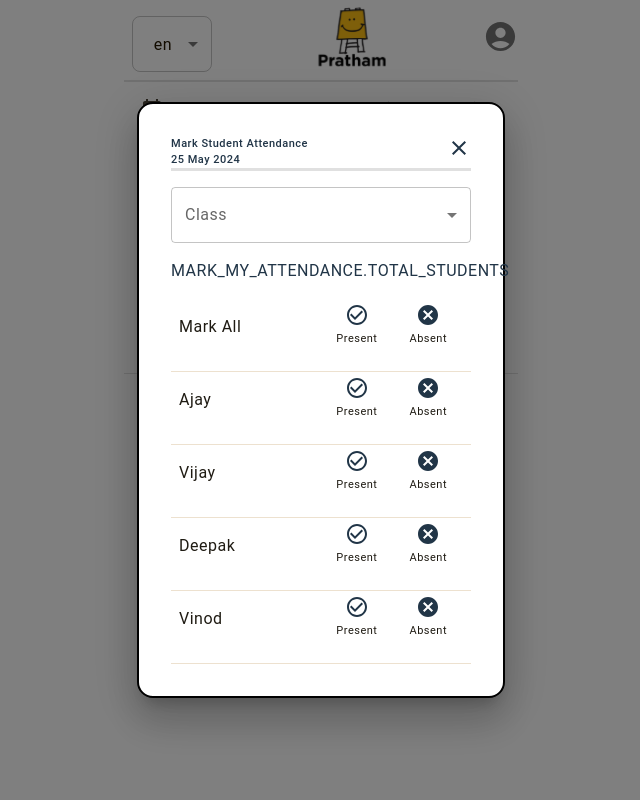
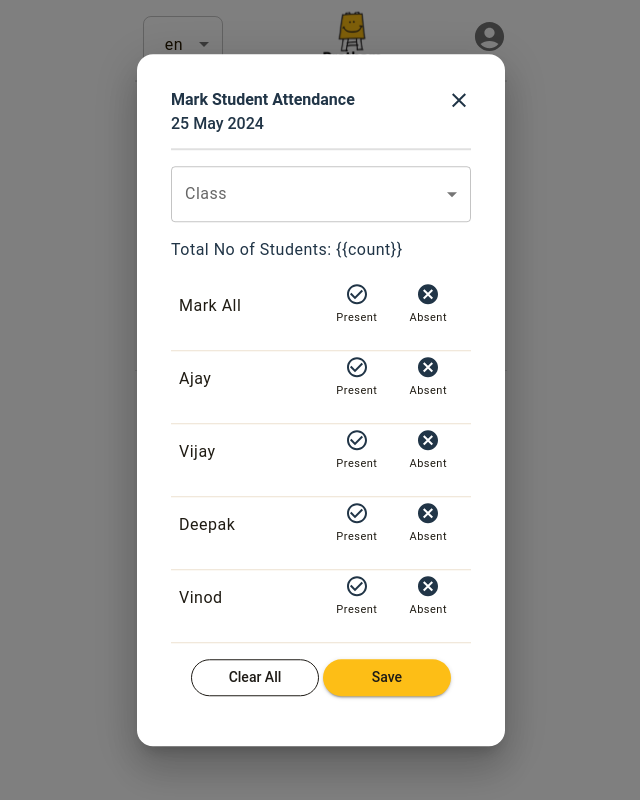
Before and after one commit to tekdi/shiksha-components, a React (Vite) app: page /dashboard in a window 1280 px wide. Both pictures are taken after a click on the button "Mark Student Attendance". Shown: the whole page, without its empty margins (319-959 px from the left). Built offline with nearby package versions, Linux system fonts and the light colour scheme.

Commit message:
Issue 215816 chore: Updated styling, buttons of dashboard page and added translations

```diff
--- a/src/pages/Dashboard.tsx
+++ b/src/pages/Dashboard.tsx
@@ -6,7 +6,6 @@ import {
   FormControl,
   InputLabel,
   MenuItem,
-  Link,
   Select,
   SelectChangeEvent,
   Stack,
@@ -59,31 +58,40 @@ const Dashboard: React.FC<DashboardProps> = () => {
           <Typography marginBottom={'0px'}>Ongoing: Foundation Course (May to Sep)</Typography>
         </Box>
         <Box
-          border={'1px solid black'}
-          height={'auto'}
-          width={'18.5rem'}
-          padding={'2rem'}
-          borderRadius={'2rem'}
-          bgcolor={'black'}
-          textAlign={'left'}
+          border={"1px solid black"}
+          height={"auto"}
+          width={"auto"}
+          padding={"1rem"}
+          borderRadius={"1rem"}
+          bgcolor={"black"}
+          textAlign={"left"}
         >
-          <Typography marginBottom={'0px'} sx={{ color: theme.palette.warning['A400'] }}>
-            {' '}
-            {t('COMMON.MARK_MY_ATTENDANCE')}
+          <Typography  marginBottom={"0px"} sx={{color: theme.palette.warning["A400"]}} style={{fontWeight:"800", fontSize:'1.2rem'}}>
+            {t("COMMON.MARK_MY_ATTENDANCE")}
           </Typography>
-          <Typography sx={{ color: theme.palette.warning['A400'] }}>25 May 2024</Typography>
-          <Stack direction="row" spacing={1} marginTop={1} justifyContent={'space-between'}>
-            <Link href="#" sx={{ color: theme.palette.primary.main }}>
-              {t('DASHBOARD.HISTORY')}
-            </Link>
-            <Button variant="contained" color="primary">
-              {t('COMMON.MARK_MY_ATTENDANCE')}
+          <Typography sx={{color: theme.palette.warning["A400"]}}>25 May 2024</Typography>
+          <Stack
+            direction="row"
+            spacing={1}
+            marginTop={1}
+            justifyContent={"space-between"}
+          >
+            <Button variant="text" sx={{color: theme.palette.primary.main}}  style={{padding:'0.8rem'}}>
+              {t("DASHBOARD.HISTORY")}
+            </Button>
+            <Button variant="contained" color="primary" style={{ width:'12.5rem', padding:'0.8rem'}}>
+              {t("COMMON.MARK_MY_ATTENDANCE")}
             </Button>
           </Stack>
         </Box>
 
-        <Button variant="outlined" fullWidth onClick={handleModalToggle}>
-          {t('COMMON.MARK_STUDENT_ATTENDANCE')}
+        <Button
+          variant="outlined"
+          fullWidth
+          onClick={handleModalToggle}
+          style={{padding:'0.8rem'}}
+        >
+          {t("COMMON.MARK_STUDENT_ATTENDANCE")}
         </Button>
         <Modal
           aria-labelledby="transition-modal-title"
@@ -99,13 +107,13 @@ const Dashboard: React.FC<DashboardProps> = () => {
           }}
         >
           <Fade in={open}>
-            <Box sx={modalContainer} borderRadius={'1rem'}>
-              <Box display={'flex'} justifyContent={'space-between'}>
-                <Box marginBottom={'0px'}>
-                  <Typography variant="h6" component="h2">
-                    {t('COMMON.MARK_STUDENT_ATTENDANCE')}
+            <Box sx={{...modalContainer, borderColor: theme.palette.warning["A400"]}} borderRadius={'1rem'}>
+              <Box display={"flex"} justifyContent={"space-between"}>
+                <Box marginBottom={"0px"}>
+                  <Typography variant="h2" component="h2" marginBottom={'0px'} fontWeight={'bold'}>
+                    {t("COMMON.MARK_STUDENT_ATTENDANCE")}
                   </Typography>
-                  <Typography variant="h6" component="h2">
+                  <Typography variant="h2" component="h2">
                     25 May 2024
                   </Typography>
                 </Box>
@@ -113,7 +121,7 @@ const Dashboard: React.FC<DashboardProps> = () => {
                   <CloseIcon />
                 </Box>
               </Box>
-              <Divider sx={{ borderBottomWidth: '0.2rem' }} />
+              <Divider sx={{ borderBottomWidth: "0.15rem" }} />
               <Box sx={{ mt: 2 }}>
                 <Box sx={{ minWidth: 120 }}>
                   <FormControl fullWidth>
@@ -126,12 +134,16 @@ const Dashboard: React.FC<DashboardProps> = () => {
                   </FormControl>
                 </Box>
               </Box>
-              <Typography>{t('MARK_MY_ATTENDANCE.TOTAL_STUDENTS')}</Typography>
-              <AttendanceStatusListView studentName={'Mark All'} />
-              <AttendanceStatusListView studentName={'Ajay'} />
-              <AttendanceStatusListView studentName={'Vijay'} />
-              <AttendanceStatusListView studentName={'Deepak'} />
-              <AttendanceStatusListView studentName={'Vinod'} />
+              <Typography>{t("ATTENDANCE.TOTAL_STUDENTS")}</Typography>
+              <AttendanceStatusListView studentName={"Mark All"}/>
+              <AttendanceStatusListView studentName={"Ajay"}/>
+              <AttendanceStatusListView studentName={"Vijay"}/>
+              <AttendanceStatusListView studentName={"Deepak"}/>
+              <AttendanceStatusListView studentName={"Vinod"}/>
+              <Box display={'flex'} flexDirection={'row'} justifyContent={'space-evenly'} m={'1rem'}>
+              <Button variant="outlined" style={{width:'8rem'}}>Clear All</Button>
+              <Button variant="contained" color="primary" style={{width:'8rem'}}>Save</Button>
+              </Box>
             </Box>
           </Fade>
         </Modal>
@@ -145,7 +157,7 @@ const Dashboard: React.FC<DashboardProps> = () => {
           padding={'2px'}
         >
           <Box>
-            <Link sx={{ color: theme.palette.warning['300'] }}>{t('DASHBOARD.MY_CLASSES')}</Link>
+            <Button variant="text" sx={{color: theme.palette.warning["300"]}}>{t("DASHBOARD.MY_CLASSES")}</Button>
           </Box>
           <Box
             display={'flex'}
@@ -153,20 +165,19 @@ const Dashboard: React.FC<DashboardProps> = () => {
             alignItems={'center'}
             sx={{ color: theme.palette.secondary.main }}
           >
-            <Link sx={{ color: theme.palette.secondary.main }}>{t('DASHBOARD.ADD_NEW_CLASS')}</Link>
+            <Button variant="text" sx={{color: theme.palette.secondary.main}}>{t("DASHBOARD.ADD_NEW_CLASS")}</Button>
             <AddIcon />
           </Box>
         </Stack>
         <Box
           display={'flex'}
           flexDirection={'column'}
-          //   gap={"1rem"}
-          textAlign={'left'}
-          height={'auto'}
-          width={'20.5rem'}
-          sx={{ bgcolor: theme.palette.secondary.light }}
-          p={'1rem'}
-          borderRadius={'1rem'}
+          textAlign={"left"}
+          height={"auto"}
+          width={"auto"}
+          sx={{bgcolor: theme.palette.secondary.light}}
+          p={"1rem"}
+          borderRadius={"1rem"}
         >
           <Typography>Gurukrupa Building, Paud Road</Typography>
           <CohortCard showBackground={true} isRemote={false} cohortName={'Class A'} />
--- a/src/translations/en.json
+++ b/src/translations/en.json
@@ -3,7 +3,9 @@
     "LANGUAGE": "Language",
     "LOADING": "Loading",
     "MARK_MY_ATTENDANCE": "Mark My Attendance",
-    "MARK_STUDENT_ATTENDANCE": "Mark Student Attendance"
+    "MARK_STUDENT_ATTENDANCE": "Mark Student Attendance",
+    "SAVE": "Save",
+    "CLEAR_ALL": "Clear All"
   },
   "LOGIN_PAGE": {
     "USERNAME": "Username",
--- a/src/translations/hi.json
+++ b/src/translations/hi.json
@@ -3,7 +3,9 @@
         "LANGUAGE": "भाषा",
         "MARK_MY_ATTENDANCE": "मेरी उपस्थिति चिह्नित करें",
         "MARK_STUDENT_ATTENDANCE": "छात्र उपस्थिति चिह्नित करें",
-    "LOADING": "लोडिंग"
+        "LOADING": "लोडिंग",
+        "SAVE": "सहेजें",
+        "CLEAR_ALL": "सभी हटाएं"
     },
     "LOGIN_PAGE": {
         "USERNAME": "उपयोगकर्ता नाम",
--- a/src/translations/mr.json
+++ b/src/translations/mr.json
@@ -3,7 +3,9 @@
     "LANGUAGE": "भाषा",
     "MARK_MY_ATTENDANCE": "माझ्या उपस्थितीचा चिन्ह करा",
     "MARK_STUDENT_ATTENDANCE": "विद्यार्थी उपस्थितीचा चिन्ह करा",
-    "LOADING": "लोड होत आहे"
+    "LOADING": "लोड होत आहे",
+    "SAVE": "साठवा",
+    "CLEAR_ALL": "सर्व काढा"
   },
   "LOGIN_PAGE": {
     "USERNAME": "वापरकर्तानाव",
```
Also changed, not shown: public/appLogo.svg. Lines whose indentation alone changed are shown as unchanged.
